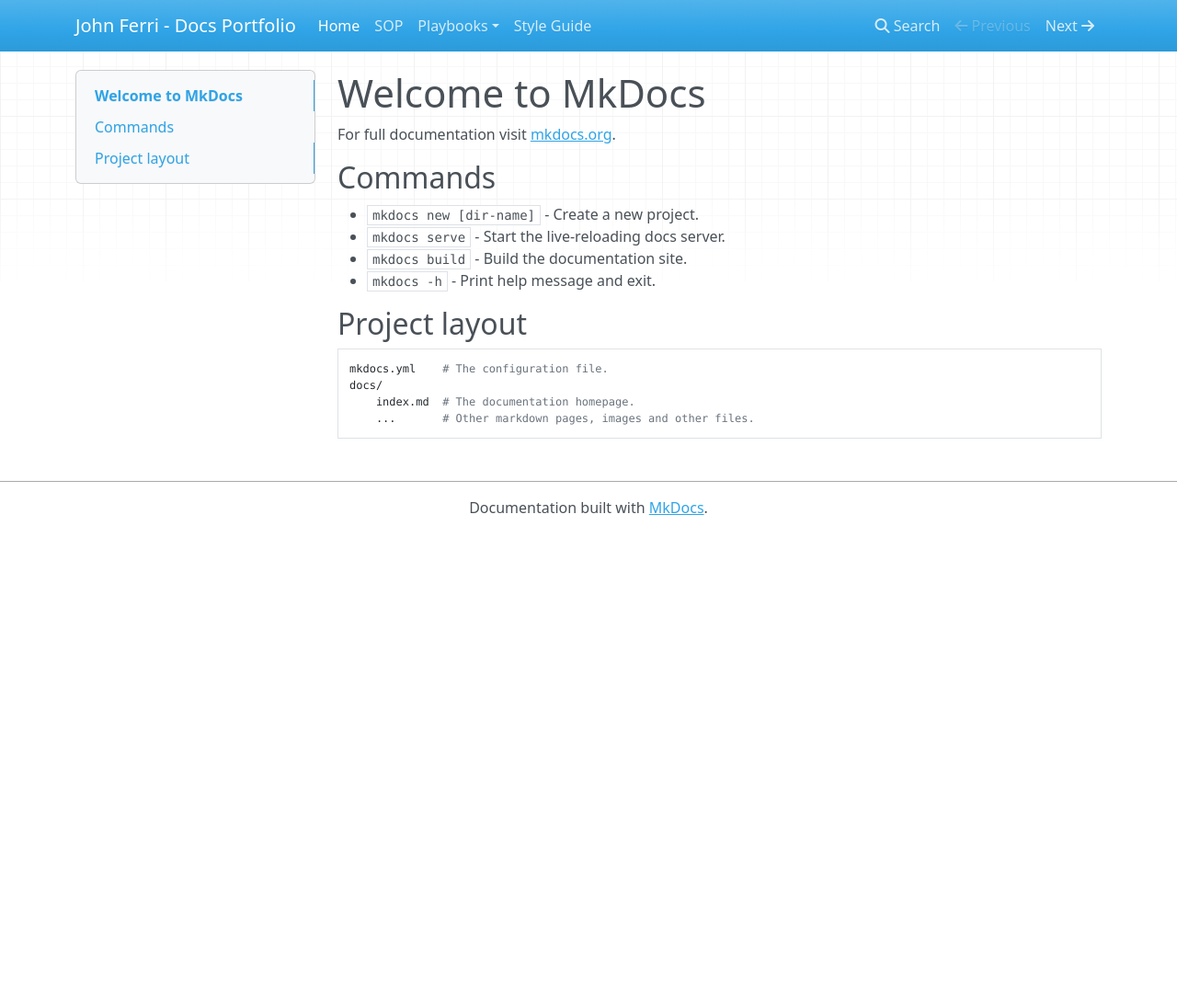
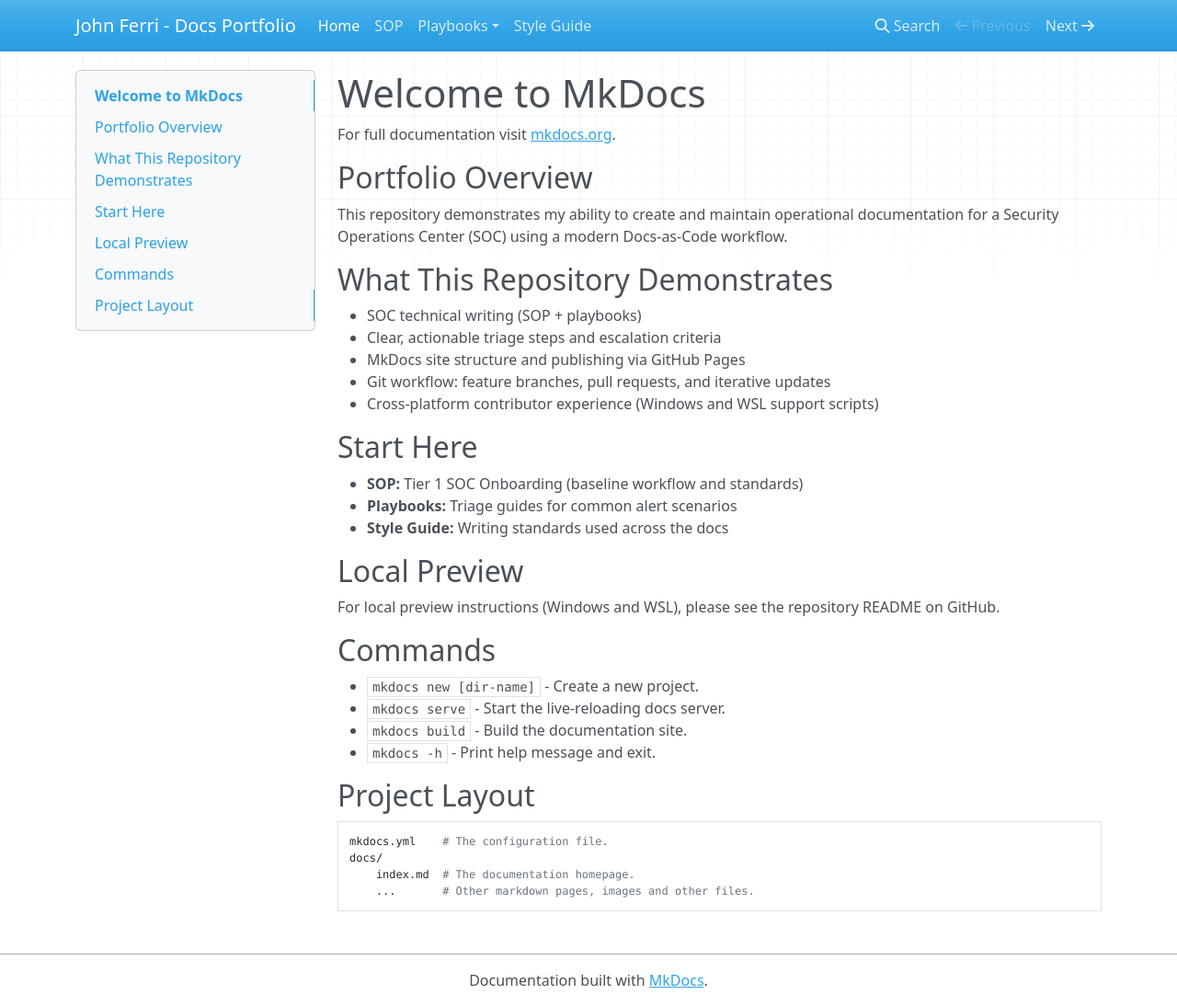
Before and after one commit to JF2622/john-ferri-docs, an MkDocs documentation site: the page built from docs/index.md, in a window 1280 px wide and 1094 px high. Shown: the whole window at 92% size. Built offline with MkDocs 1.6.1, drawn with Linux system fonts in a browser that asks for light colours; nearby versions of some CDN libraries.

Commit message:
Improved docs project landing page

```diff
--- a/docs/index.md
+++ b/docs/index.md
@@ -1,6 +1,25 @@
 # Welcome to MkDocs
 
 For full documentation visit [mkdocs.org](https://www.mkdocs.org).
+
+## Portfolio Overview
+This repository demonstrates my ability to create and maintain operational documentation for a Security Operations Center (SOC) using a modern Docs-as-Code workflow.
+
+## What This Repository Demonstrates
+- SOC technical writing (SOP + playbooks)
+- Clear, actionable triage steps and escalation criteria
+- MkDocs site structure and publishing via GitHub Pages
+- Git workflow: feature branches, pull requests, and iterative updates
+- Cross-platform contributor experience (Windows and WSL support scripts)
+
+## Start Here
+- **SOP:** Tier 1 SOC Onboarding (baseline workflow and standards)
+- **Playbooks:** Triage guides for common alert scenarios
+- **Style Guide:** Writing standards used across the docs
+
+## Local Preview
+For local preview instructions (Windows and WSL), please see the repository README on GitHub.
+
 
 ## Commands
 
@@ -9,7 +28,7 @@ For full documentation visit [mkdocs.org](https://www.mkdocs.org).
 * `mkdocs build` - Build the documentation site.
 * `mkdocs -h` - Print help message and exit.
 
-## Project layout
+## Project Layout
 
     mkdocs.yml    # The configuration file.
     docs/
```
